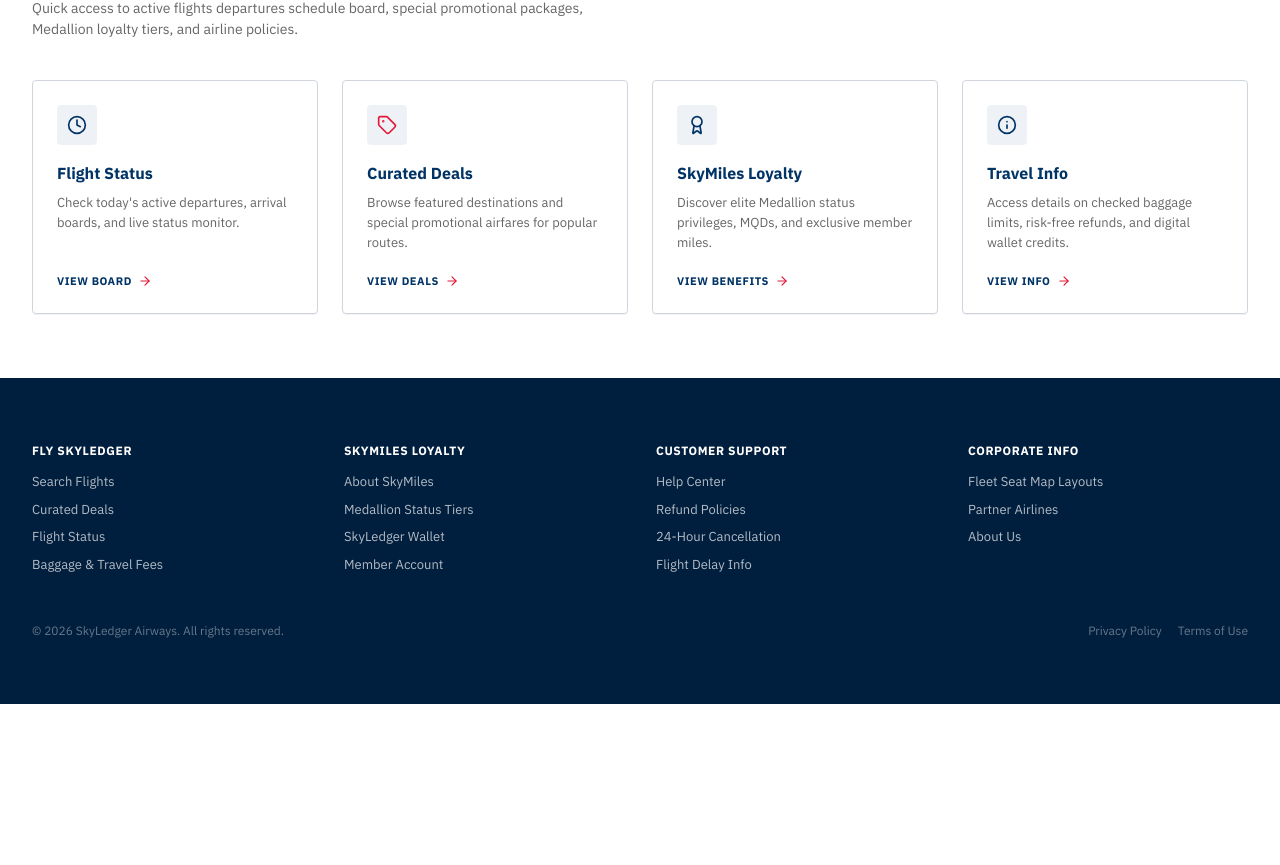
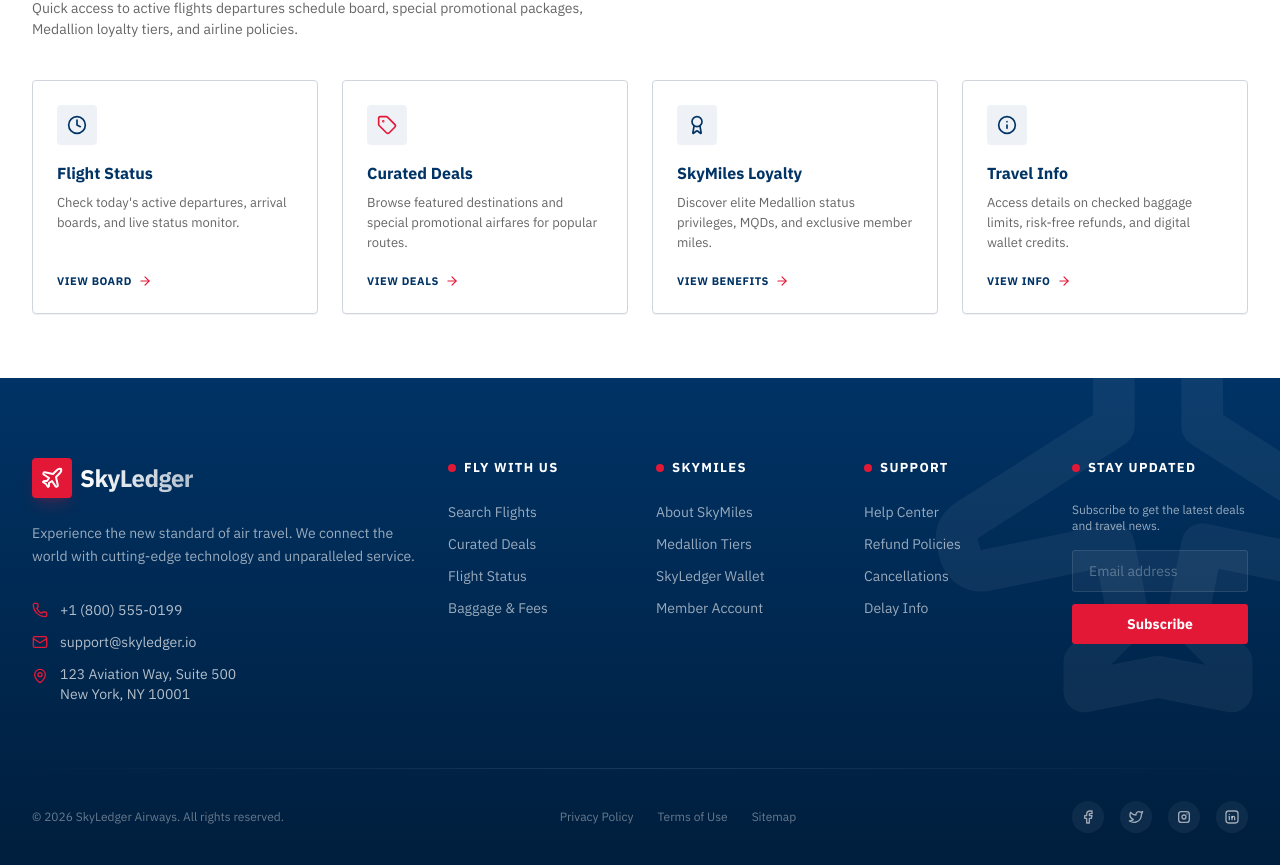
Before and after one commit to mojahid2021/SkyLedger, a Next.js app: page / in a window 1280 px wide. Shown: the part 1671-2536 px from the top of the page. Before the commit the page ends 2375 px from the top, so only its background shows below. Built offline with nearby package versions, Linux system fonts and the light colour scheme; no server answers; the database is empty.

Commit message:
feat: redesign footer component with updated layout, social links, and newsletter subscription form

```diff
--- a/src/components/layout/footer.tsx
+++ b/src/components/layout/footer.tsx
@@ -2,60 +2,139 @@
 
 import React from "react"
 import Link from "next/link"
+import { Plane, Mail, MapPin, Phone } from "lucide-react"
+import { IconBrandFacebook, IconBrandTwitter, IconBrandInstagram, IconBrandLinkedin } from "@tabler/icons-react"
 
 export function Footer() {
   return (
-    <footer className="bg-delta-navy-dark text-white py-16">
-      <div className="mx-auto px-6 sm:px-8 grid grid-cols-1 sm:grid-cols-2 lg:grid-cols-4 gap-8">
-        <div>
-          <h4 className="text-[12px] font-[700] uppercase tracking-wider text-white pb-3 select-none">
-            Fly SkyLedger
+    <footer className="bg-gradient-to-b from-delta-navy to-delta-navy-dark text-white pt-20 pb-8 relative overflow-hidden">
+      {/* Decorative background element */}
+      <div className="absolute top-0 right-0 -mr-32 -mt-32 opacity-5 pointer-events-none">
+        <Plane className="w-[500px] h-[500px] -rotate-45" />
+      </div>
+
+      <div className="mx-auto max-w-[1280px] px-6 sm:px-8 relative z-10">
+        <div className="grid grid-cols-1 md:grid-cols-2 lg:grid-cols-12 gap-12 lg:gap-8 mb-16">
+
+          {/* Brand & Contact Section */}
+          <div className="lg:col-span-4">
+            <Link href="/" className="inline-flex items-center gap-2 mb-6 group">
+              <div className="bg-delta-red p-2 rounded-lg transform transition-transform group-hover:scale-105 shadow-lg shadow-delta-red/20">
+                <Plane className="h-6 w-6 text-white" />
+              </div>
+              <span className="text-2xl font-[800] tracking-tight bg-clip-text text-transparent bg-gradient-to-r from-white to-white/70">
+                SkyLedger
+              </span>
+            </Link>
+            <p className="text-white/60 text-sm leading-relaxed mb-8 max-w-sm">
+              Experience the new standard of air travel. We connect the world with cutting-edge technology and unparalleled service.
+            </p>
+
+            <div className="space-y-3 text-sm text-white/70">
+              <div className="flex items-center gap-3">
+                <Phone className="w-4 h-4 text-delta-red" />
+                <span>+1 (800) 555-0199</span>
+              </div>
+              <div className="flex items-center gap-3">
+                <Mail className="w-4 h-4 text-delta-red" />
+                <span>support@skyledger.io</span>
+              </div>
+              <div className="flex items-start gap-3">
+                <MapPin className="w-4 h-4 text-delta-red mt-1" />
+                <span>123 Aviation Way, Suite 500<br/>New York, NY 10001</span>
+              </div>
+            </div>
+          </div>
+
+          {/* Navigation Links */}
+          <div className="lg:col-span-2">
+            <h4 className="text-[13px] font-[700] uppercase tracking-widest text-white pb-6 select-none flex items-center gap-2">
+              <span className="w-2 h-2 rounded-full bg-delta-red"></span>
+              Fly With Us
             </h4>
-          <ul className="space-y-2 text-[13px] text-white/70">
-            <li><Link href="/" className="hover:text-white hover:underline">Search Flights</Link></li>
-            <li><Link href="/deals" className="hover:text-white hover:underline">Curated Deals</Link></li>
-            <li><Link href="/flight-status" className="hover:text-white hover:underline">Flight Status</Link></li>
-            <li><Link href="/travel-info" className="hover:text-white hover:underline">Baggage & Travel Fees</Link></li>
+            <ul className="space-y-3 text-sm text-white/60">
+              <li><Link href="/" className="hover:text-white hover:translate-x-1 inline-block transition-all duration-200">Search Flights</Link></li>
+              <li><Link href="/deals" className="hover:text-white hover:translate-x-1 inline-block transition-all duration-200">Curated Deals</Link></li>
+              <li><Link href="/flight-status" className="hover:text-white hover:translate-x-1 inline-block transition-all duration-200">Flight Status</Link></li>
+              <li><Link href="/travel-info" className="hover:text-white hover:translate-x-1 inline-block transition-all duration-200">Baggage & Fees</Link></li>
             </ul>
           </div>
-        <div>
-          <h4 className="text-[12px] font-[700] uppercase tracking-wider text-white pb-3 select-none">
-            SkyMiles Loyalty
+
+          <div className="lg:col-span-2">
+            <h4 className="text-[13px] font-[700] uppercase tracking-widest text-white pb-6 select-none flex items-center gap-2">
+              <span className="w-2 h-2 rounded-full bg-delta-red"></span>
+              SkyMiles
             </h4>
-          <ul className="space-y-2 text-[13px] text-white/70">
-            <li><Link href="/skymiles" className="hover:text-white hover:underline">About SkyMiles</Link></li>
-            <li><Link href="/skymiles" className="hover:text-white hover:underline">Medallion Status Tiers</Link></li>
-            <li><Link href="/user/wallet" className="hover:text-white hover:underline">SkyLedger Wallet</Link></li>
-            <li><Link href="/user/dashboard" className="hover:text-white hover:underline">Member Account</Link></li>
+            <ul className="space-y-3 text-sm text-white/60">
+              <li><Link href="/skymiles" className="hover:text-white hover:translate-x-1 inline-block transition-all duration-200">About SkyMiles</Link></li>
+              <li><Link href="/skymiles" className="hover:text-white hover:translate-x-1 inline-block transition-all duration-200">Medallion Tiers</Link></li>
+              <li><Link href="/user/wallet" className="hover:text-white hover:translate-x-1 inline-block transition-all duration-200">SkyLedger Wallet</Link></li>
+              <li><Link href="/user/dashboard" className="hover:text-white hover:translate-x-1 inline-block transition-all duration-200">Member Account</Link></li>
             </ul>
           </div>
-        <div>
-          <h4 className="text-[12px] font-[700] uppercase tracking-wider text-white pb-3 select-none">
-            Customer Support
+
+          <div className="lg:col-span-2">
+            <h4 className="text-[13px] font-[700] uppercase tracking-widest text-white pb-6 select-none flex items-center gap-2">
+              <span className="w-2 h-2 rounded-full bg-delta-red"></span>
+              Support
             </h4>
-          <ul className="space-y-2 text-[13px] text-white/70">
-            <li><Link href="/travel-info" className="hover:text-white hover:underline">Help Center</Link></li>
-            <li><Link href="/travel-info" className="hover:text-white hover:underline">Refund Policies</Link></li>
-            <li><Link href="/travel-info" className="hover:text-white hover:underline">24-Hour Cancellation</Link></li>
-            <li><Link href="/travel-info" className="hover:text-white hover:underline">Flight Delay Info</Link></li>
+            <ul className="space-y-3 text-sm text-white/60">
+              <li><Link href="/travel-info" className="hover:text-white hover:translate-x-1 inline-block transition-all duration-200">Help Center</Link></li>
+              <li><Link href="/travel-info" className="hover:text-white hover:translate-x-1 inline-block transition-all duration-200">Refund Policies</Link></li>
+              <li><Link href="/travel-info" className="hover:text-white hover:translate-x-1 inline-block transition-all duration-200">Cancellations</Link></li>
+              <li><Link href="/travel-info" className="hover:text-white hover:translate-x-1 inline-block transition-all duration-200">Delay Info</Link></li>
             </ul>
           </div>
-        <div>
-          <h4 className="text-[12px] font-[700] uppercase tracking-wider text-white pb-3 select-none">
-            Corporate Info
+
+          {/* Newsletter Section */}
+          <div className="lg:col-span-2">
+            <h4 className="text-[13px] font-[700] uppercase tracking-widest text-white pb-6 select-none flex items-center gap-2">
+              <span className="w-2 h-2 rounded-full bg-delta-red"></span>
+              Stay Updated
             </h4>
-          <ul className="space-y-2 text-[13px] text-white/70">
-            <li><a href="#" className="hover:text-white hover:underline">Fleet Seat Map Layouts</a></li>
-            <li><a href="#" className="hover:text-white hover:underline">Partner Airlines</a></li>
-            <li><a href="#" className="hover:text-white hover:underline">About Us</a></li>
-          </ul>
+            <p className="text-xs text-white/60 mb-4">
+              Subscribe to get the latest deals and travel news.
+            </p>
+            <div className="flex flex-col gap-3">
+              <input
+                type="email"
+                placeholder="Email address"
+                className="w-full bg-white/5 border border-white/10 rounded-md px-4 py-2.5 text-sm text-white placeholder:text-white/30 focus:outline-none focus:border-delta-red focus:ring-1 focus:ring-delta-red transition-all"
+              />
+              <button className="w-full bg-delta-red hover:bg-delta-red-hover text-white rounded-md px-4 py-2.5 text-sm font-bold transition-colors">
+                Subscribe
+              </button>
             </div>
           </div>
-      <div className="mx-auto max-w-[1280px] px-6 sm:px-8 mt-12 text-[12px] text-white/40 flex flex-wrap justify-between items-center gap-4">
+        </div>
+
+        {/* Divider */}
+        <div className="h-px w-full bg-gradient-to-r from-transparent via-white/10 to-transparent mb-8"></div>
+
+        {/* Bottom Footer */}
+        <div className="flex flex-col md:flex-row justify-between items-center gap-4 text-xs text-white/40">
           <p>© {new Date().getFullYear()} SkyLedger Airways. All rights reserved.</p>
-        <div className="flex gap-4">
-          <a href="#" className="hover:underline">Privacy Policy</a>
-          <a href="#" className="hover:underline">Terms of Use</a>
+
+          <div className="flex items-center gap-6">
+            <a href="#" className="hover:text-white transition-colors">Privacy Policy</a>
+            <a href="#" className="hover:text-white transition-colors">Terms of Use</a>
+            <a href="#" className="hover:text-white transition-colors">Sitemap</a>
+          </div>
+
+          <div className="flex items-center gap-4">
+            <a href="#" className="w-8 h-8 rounded-full bg-white/5 flex items-center justify-center hover:bg-delta-red hover:text-white transition-all text-white/60">
+              <IconBrandFacebook className="w-4 h-4" />
+            </a>
+            <a href="#" className="w-8 h-8 rounded-full bg-white/5 flex items-center justify-center hover:bg-delta-red hover:text-white transition-all text-white/60">
+              <IconBrandTwitter className="w-4 h-4" />
+            </a>
+            <a href="#" className="w-8 h-8 rounded-full bg-white/5 flex items-center justify-center hover:bg-delta-red hover:text-white transition-all text-white/60">
+              <IconBrandInstagram className="w-4 h-4" />
+            </a>
+            <a href="#" className="w-8 h-8 rounded-full bg-white/5 flex items-center justify-center hover:bg-delta-red hover:text-white transition-all text-white/60">
+              <IconBrandLinkedin className="w-4 h-4" />
+            </a>
+          </div>
         </div>
       </div>
     </footer>
```
Lines whose indentation alone changed are shown as unchanged.
